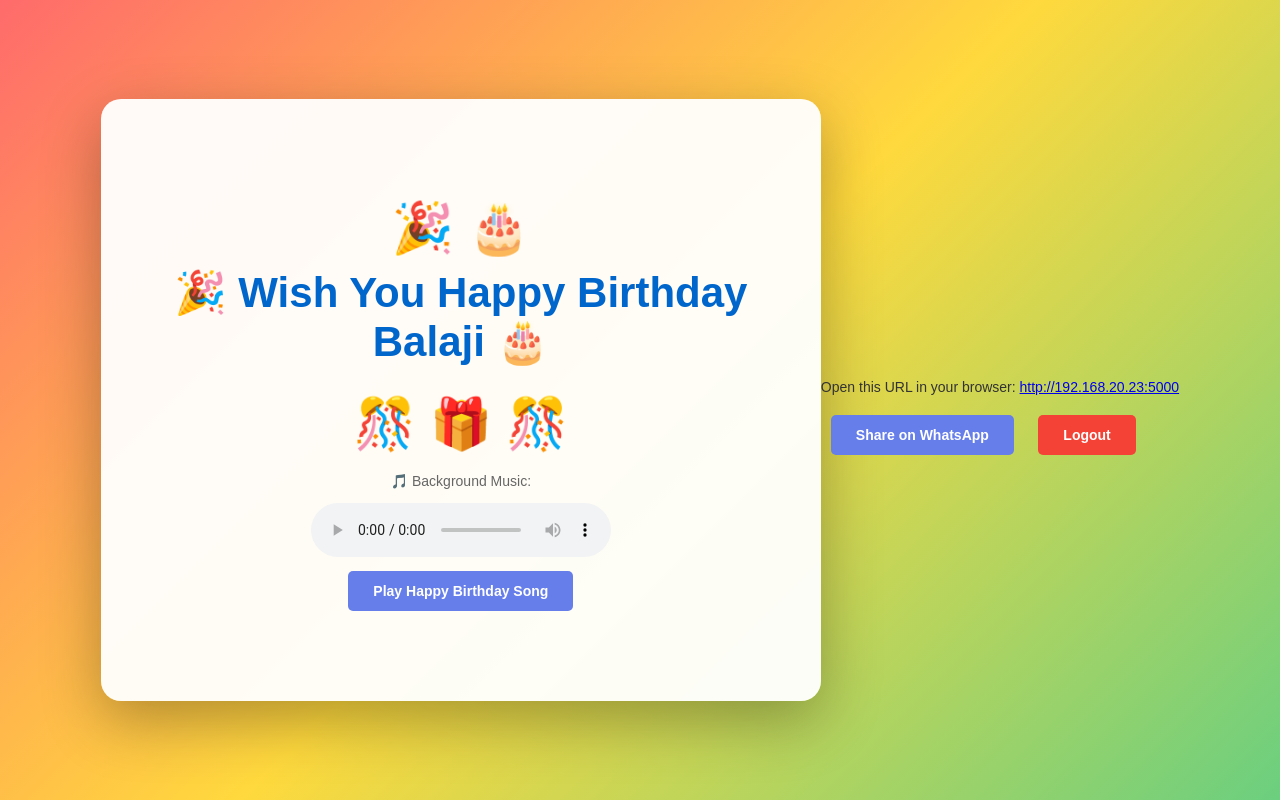
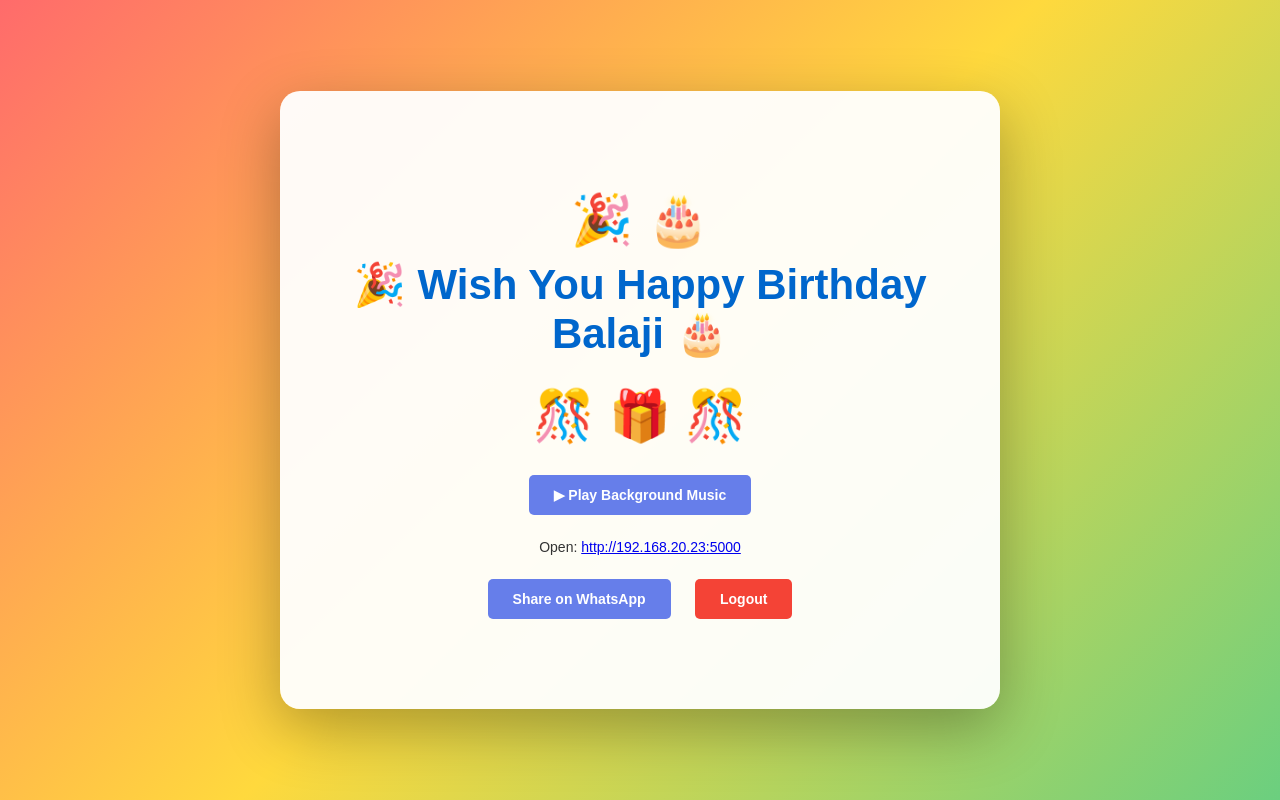
Before and after one commit to suvasri14/birthday-balaji, a Flask app: page /birthday in a window 1280 px wide. Run offline with Flask 3, Linux system fonts and the light colour scheme; the visitor is signed in with stand-in values (Sample User, id 1).

Commit message:
Fix background music autoplay and improve birthday UI

```diff
--- a/templates/birthday.html
+++ b/templates/birthday.html
@@ -2,6 +2,7 @@
 <html>
 <head>
     <title>Birthday Wishes</title>
+
     <style>
         body {
             font-family: Arial, sans-serif;
@@ -13,6 +14,7 @@
             background: linear-gradient(135deg, #ff6b6b 0%, #ffd93d 50%, #6bcf7f 100%);
             animation: gradient-shift 8s ease infinite;
         }
+
         @keyframes gradient-shift {
             0%, 100% {
                 background: linear-gradient(135deg, #ff6b6b 0%, #ffd93d 50%, #6bcf7f 100%);
@@ -21,6 +23,7 @@
                 background: linear-gradient(135deg, #6bcf7f 0%, #ff6b6b 50%, #ffd93d 100%);
             }
         }
+
         .container {
             background: rgba(255, 255, 255, 0.95);
             padding: 80px 60px;
@@ -29,27 +32,24 @@
             text-align: center;
             max-width: 600px;
         }
+
         h1 {
             font-size: 42px;
             color: #0066cc;
             margin: 0;
             animation: bounce 1s ease-in-out infinite;
         }
+
         @keyframes bounce {
-            0%, 100% {
-                transform: translateY(0);
+            0%, 100% { transform: translateY(0); }
+            50% { transform: translateY(-10px); }
         }
-            50% {
-                transform: translateY(-10px);
-            }
-        }
+
         .emoji {
             font-size: 50px;
             margin: 20px 0;
         }
-        .controls {
-            margin-top: 30px;
-        }
+
         button {
             padding: 12px 25px;
             margin: 10px;
@@ -60,73 +60,92 @@
             font-weight: bold;
             transition: 0.3s;
         }
+
         .music-btn {
             background-color: #667eea;
             color: white;
         }
+
         .music-btn:hover {
             background-color: #764ba2;
         }
+
         .logout-btn {
             background-color: #f44336;
             color: white;
         }
+
         .logout-btn:hover {
             background-color: #da190b;
         }
-        .music-player {
-            margin-top: 20px;
-        }
-        audio {
-            width: 100%;
-            max-width: 300px;
+
+        /* Hide audio (background music) */
+        #bg-music {
+            display: none;
         }
     </style>
 </head>
+
 <body>
+
 <div class="container">
+
     <div class="emoji">🎉 🎂</div>
     <h1>🎉 Wish You Happy Birthday Balaji 🎂</h1>
     <div class="emoji">🎊 🎁 🎊</div>
 
-        <div class="music-player">
-            <p style="color: #666; font-size: 14px;">🎵 Background Music:</p>
+    <!-- Background Music -->
+    <audio id="bg-music" loop>
+        <source src="{{ url_for('static', filename='whishes.mp3') }}" type="audio/mpeg">
+    </audio>
 
-            <audio id="birthday-audio" controls preload="auto">
-                <source src="{{ url_for('static', filename='whishes.mp3') }}" type="audio/mpeg">
-                Your browser does not support audio playback.
-            </audio>
-        </div>
-                <button class="music-btn" type="button" onclick="document.getElementById('birthday-audio').play()">
-                    Play Happy Birthday Song
+    <button class="music-btn" onclick="playMusic()">
+        ▶ Play Background Music
+    </button>
+
+    <div class="controls">
+        <p style="font-size: 14px; color: #333;">
+            Open:
+            <a href="http://192.168.20.23:5000" target="_blank">
+                http://192.168.20.23:5000
+            </a>
+        </p>
+
+        <button class="music-btn" onclick="shareOnWhatsApp()">
+            Share on WhatsApp
+        </button>
+
+        <button class="logout-btn" onclick="location.href='/logout'">
+            Logout
         </button>
     </div>
-        </div>
 
-        <div class="controls">
-            <p style="font-size: 14px; color: #333; margin-bottom: 10px;">
-                Open this URL in your browser: <a href="http://192.168.20.23:5000" target="_blank">http://192.168.20.23:5000</a>
-            </p>
-            <button class="music-btn" type="button" onclick="shareOnWhatsApp()">
-                Share on WhatsApp
-            </button>
-            <button class="logout-btn" onclick="location.href='/logout'">Logout</button>
-        </div>
 </div>
 
 <script>
     const appUrl = 'http://192.168.20.23:5000';
+    const music = document.getElementById("bg-music");
 
-        // Auto-play music if possible
-        document.querySelector('audio').play().catch(function() {
-            console.log('Autoplay prevented by browser');
+    function playMusic() {
+        music.play().catch(err => {
+            console.log("Autoplay blocked:", err);
         });
+    }
 
     function shareOnWhatsApp() {
-            const text = encodeURIComponent('Happy Birthday! Check out this birthday page: ' + appUrl);
-            const whatsappUrl = 'https://wa.me/?text=' + text;
-            window.open(whatsappUrl, '_blank');
+        const text = encodeURIComponent(
+            'Happy Birthday! Check this out: ' + appUrl
+        );
+        window.open('https://wa.me/?text=' + text, '_blank');
     }
+
+    // Try autoplay (may be blocked by browser)
+    window.addEventListener("load", () => {
+        music.play().catch(() => {
+            console.log("Autoplay blocked");
+        });
+    });
 </script>
+
 </body>
 </html>
```
Lines whose indentation alone changed are shown as unchanged.
